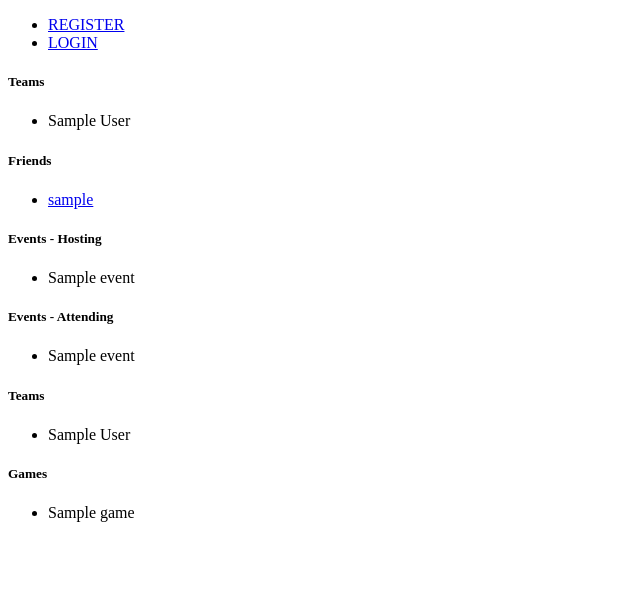
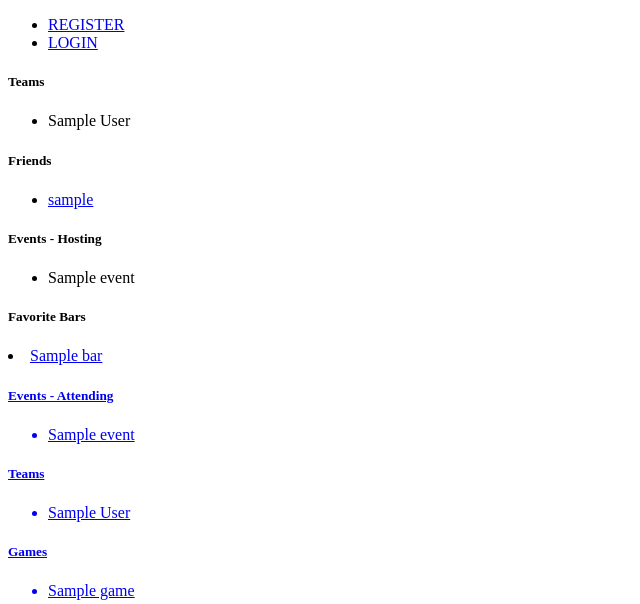
Before and after one commit to alextryonpdx/blazerbar_project, a Django app: template templates/blazerbar/userpage.html in a window 1280 px wide. Shown: the top 604 px of the page, without its empty margins (0-640 px from the left). Run offline with Django 3.2, Linux system fonts and the light colour scheme; the template is opened without the code that fills it: most values are stand-ins (such as "Sample title", 1, 10 or a date in 2020); some libraries are stand-ins or nearby versions.

Commit message:
some stuff
keepin it going

```diff
--- a/templates/blazerbar/userpage.html
+++ b/templates/blazerbar/userpage.html
@@ -25,7 +25,10 @@
 			<li>{{ event.event }}</li>
 		{% endfor %}
 	</ul>
-
+	<h5>Favorite Bars</h5>
+		{% for bar in profile.favorite_bars.all %}
+			<li> <a href="{% url 'bar_page' bar.bar_slug %}">{{ bar }} </li>
+		{% endfor %}
 
 	<h5>Events - Attending</h5>
 	<ul>
```
Also changed, not shown: db.sqlite3.
